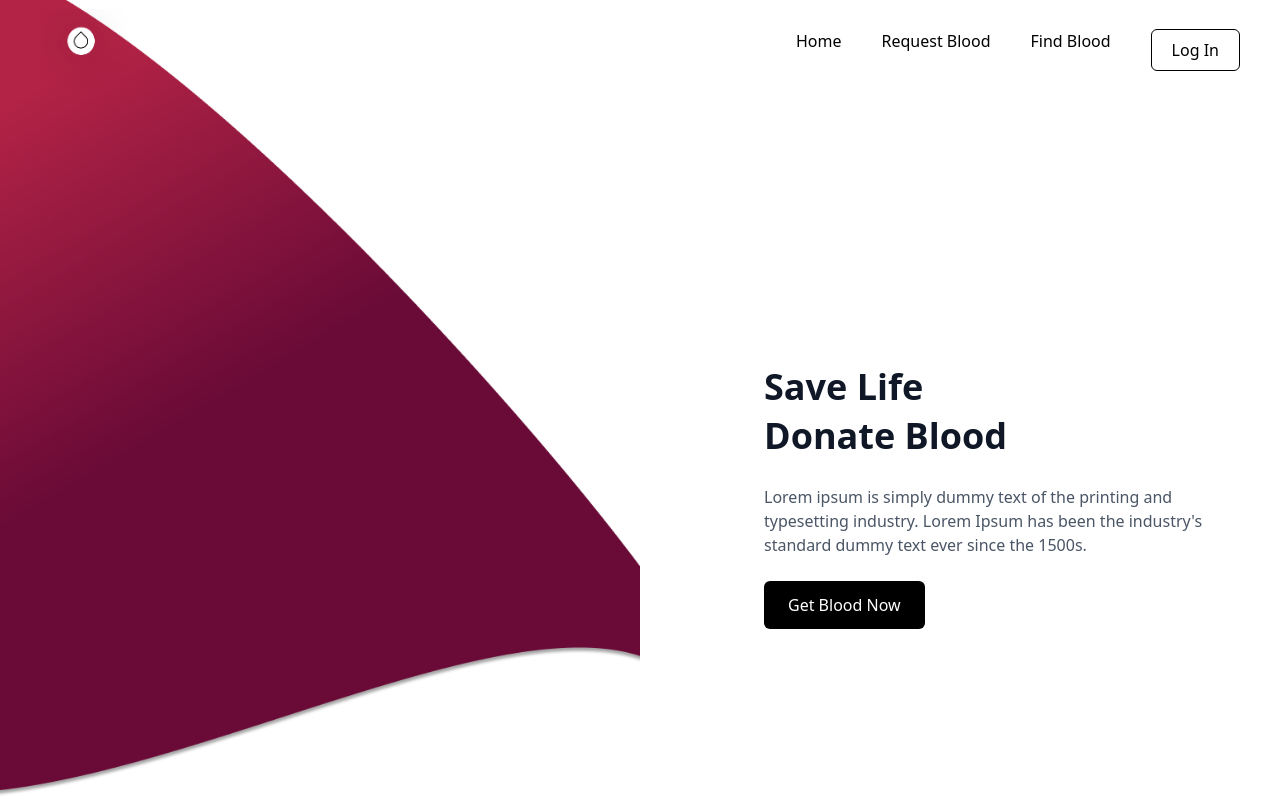
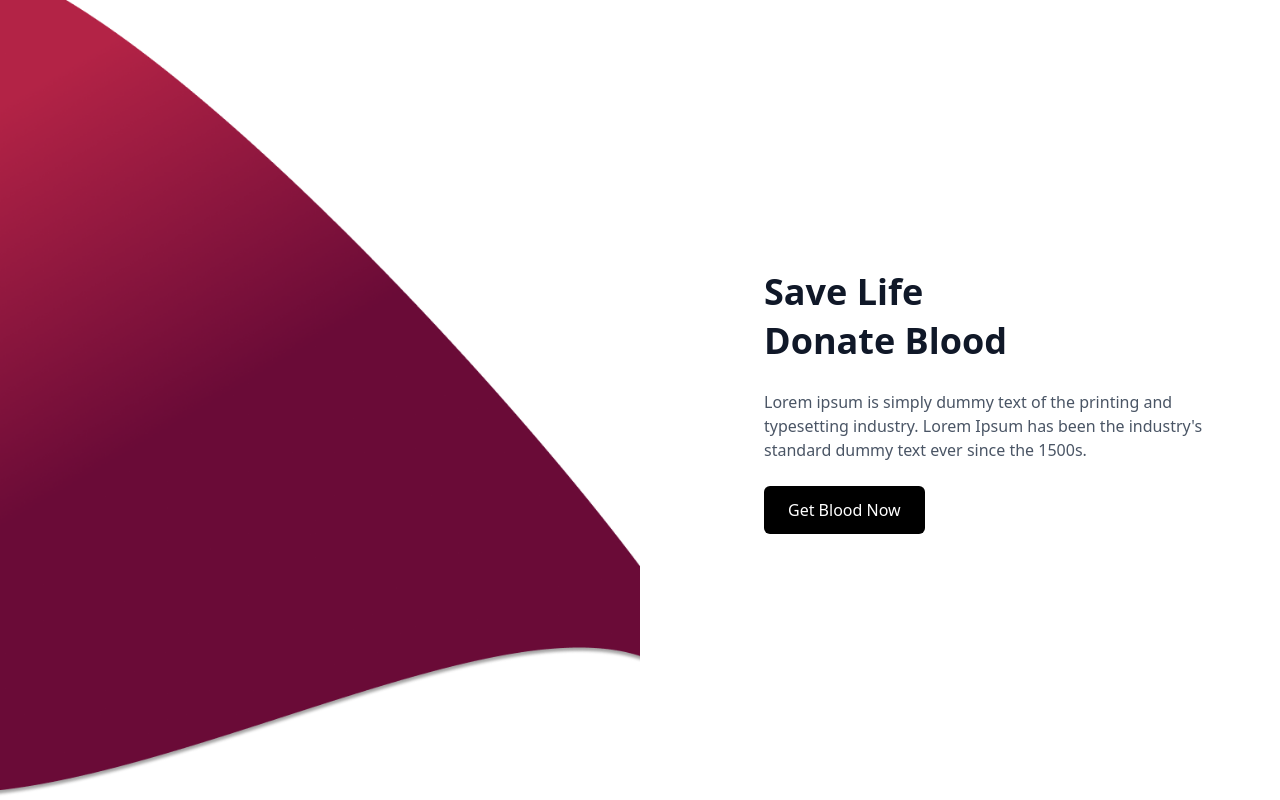
Before and after one commit to dhullubasnkot/BloodBankSystem, a React (Vite) app in the folder FrontEnd/: page / in a window 1280 px wide. Built offline with nearby package versions, Linux system fonts and the light colour scheme; no server answers.

Commit message:
Remove navbar from hero section and use in router file

```diff
--- a/FrontEnd/src/pages/hero.jsx
+++ b/FrontEnd/src/pages/hero.jsx
@@ -11,9 +11,9 @@ export default function HeroSection() {
         />
       </div>
 
-      <div className="relative z-10">
+      {/* <div className="relative z-10">
         <Navbar />
-      </div>
+      </div> */}
 
       <div className="flex items-center justify-end h-full z-10 relative px-10 pl-72">
         <div className="w-1/2 space-y-6">
```
